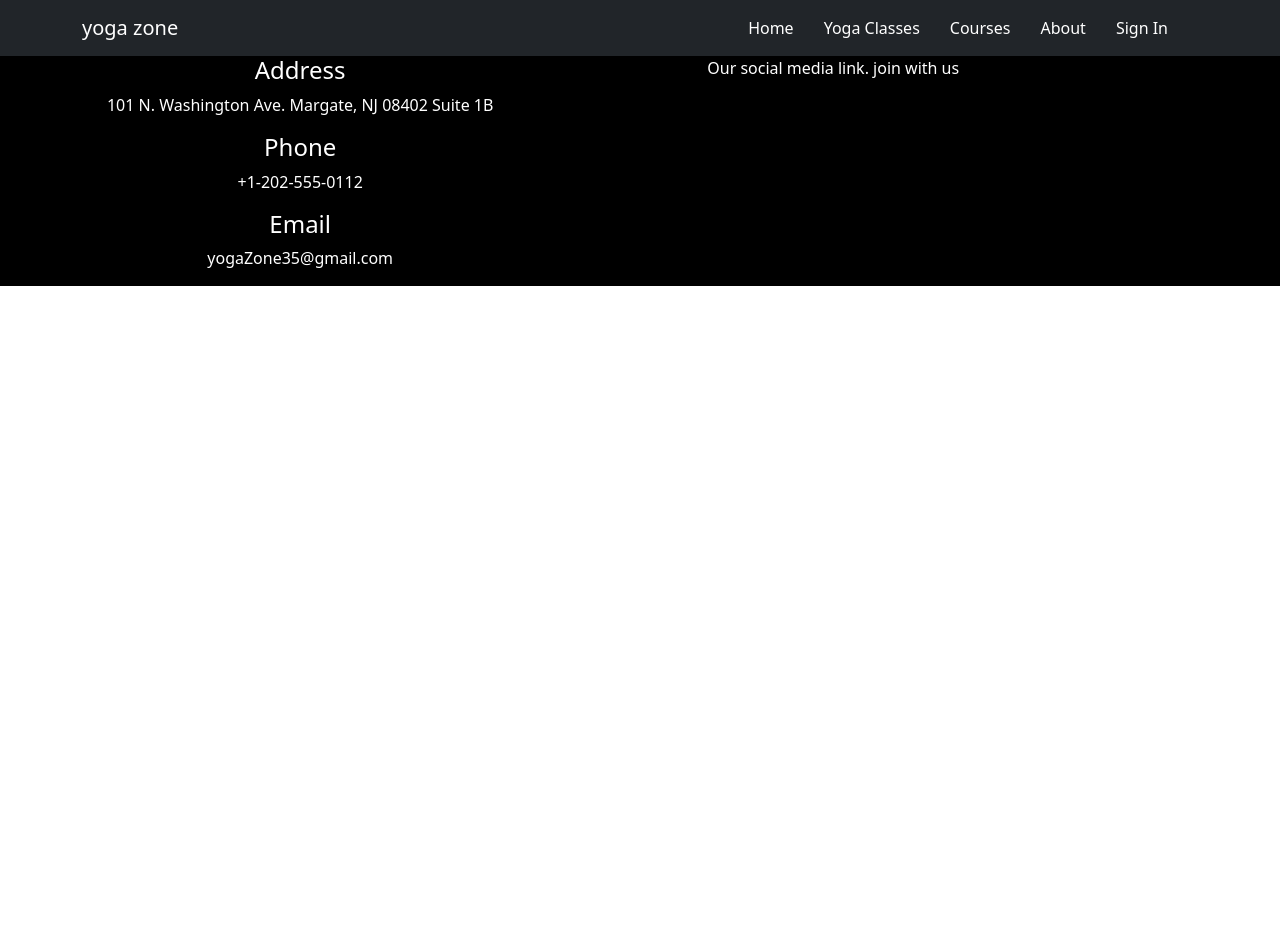
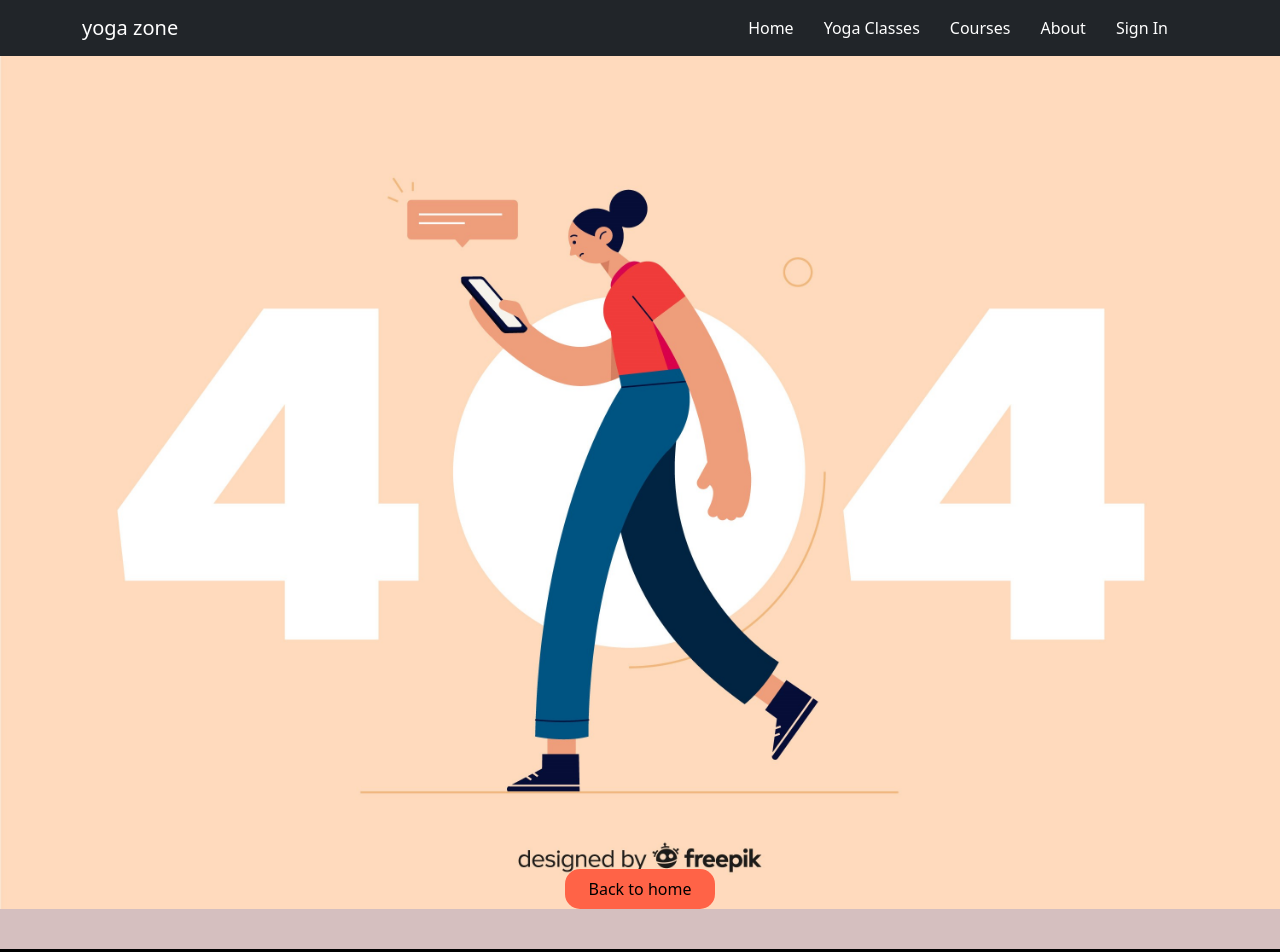
Before and after one commit to Alok-Codecamp/Yoga-zone, a React (Create React App) app: page /signIn in a window 1280 px wide. Shown: the top 952 px of the page. Before the commit the page ends 800 px from the top, so only its background shows below. Built offline with nearby package versions, Linux system fonts and the light colour scheme.

Commit message:
page not found added

```diff
--- a/public/myData.json
+++ b/public/myData.json
@@ -87,7 +87,7 @@
         "student": 40,
         "price": "$220",
         "package_detail": "Kundalini yoga is a form of yoga that involves chanting, singing, breathing exercises, and repetitive poses. Its purpose is to activate your Kundalini energy, or shakti. This is a spiritual energy that's said to be located at the base of your spine. ... Sometimes, the practice is also called “yoga of awareness.",
-        "thumbnail": "https://img.freepik.com/free-photo/side-view-woman-doing-yoga-outdoors_23-2148769556.jpg?size=338&ext=jpg"
+        "thumbnail": "https://image.freepik.com/free-photo/girl-sports-uniform-woman-white-background-sportswoman-with-short-haircut_1157-48276.jpg"
     },
     {
         "id": 10,
--- a/src/App.css
+++ b/src/App.css
@@ -1,5 +1,6 @@
 .App {
   text-align: center;
+  background-color: #D5BFBF;
 }
 
 .App-logo {
--- a/src/App.js
+++ b/src/App.js
@@ -6,6 +6,7 @@ import Home from './components/Home/Home';
 import Footer from './components/Footer/Footer';
 import Classes from './components/Classes/Classes';
 import Courses from './components/Courses/Courses';
+import NotFound from './components/NotFound/NotFound';
 
 function App() {
   return (
@@ -29,7 +30,7 @@ function App() {
         <About></About>
       </Route>
       <Route path="*">
-
+        <NotFound></NotFound>
       </Route>
      </Switch>
      <Footer></Footer>
--- a/src/components/Courses/Courses.js
+++ b/src/components/Courses/Courses.js
@@ -17,7 +17,7 @@ const Courses = () => {
             <Row xs={1} md={2} lg={4} className="g-4">
             {
                 courses.length===0?num.map(render=><Col>
-                <Loading></Loading></Col>)
+                <Loading key={render}></Loading></Col>)
                 :
                 courses.map(course=><Col>
                 <Course
--- a/src/components/Home/Home.css
+++ b/src/components/Home/Home.css
@@ -0,0 +1,3 @@
+/* .Body{
+    background-color: #D5BFBF;
+} */
--- a/src/components/Home/Home.js
+++ b/src/components/Home/Home.js
@@ -14,13 +14,13 @@ const Home = () => {
     },[])
       const sliceData=data.slice(0,4);
     return (
-        <div className="">
+        <div className="Body">
             <Slider className="slider"></Slider>
            <div className="my-5 mx-5 ">
            <Row xs={1} md={2} lg={4} className="g-4">
 
            {
-               sliceData.map(data=><Col>
+               sliceData.map(data=><Col key={data.id}>
                <HomeCard
                key={data.id}
                data={data}
--- a/src/components/NavBar/NavBar.js
+++ b/src/components/NavBar/NavBar.js
@@ -7,7 +7,7 @@ import img from '../../logo.png'
 const NavBar = () => {
     return (
         <div>
-             <Navbar collapseOnSelect expand="lg" bg="dark" variant="dark">
+             <Navbar  collapseOnSelect expand="lg" bg="dark" variant="dark">
   <Container>
   <Navbar.Brand >
   <NavLink to="/home" className="link-style">
--- /dev/null
+++ b/src/components/NotFound/NotFound.css
@@ -0,0 +1,7 @@
+.btn-backHome{
+    background-color: tomato;
+    border: none;
+    border-radius: 15px;
+    position: relative;
+    bottom: 40px;
+}
--- a/src/components/NotFound/NotFound.js
+++ b/src/components/NotFound/NotFound.js
@@ -1,9 +1,16 @@
 import React from 'react';
-
+import { useHistory } from 'react-router';
+import './NotFound.css'
+import img from './notFound.jpg'
 const NotFound = () => {
+    const history=useHistory();
+    const handleBackToHome=()=>{
+            history.push('/home')
+    }
     return (
-        <div>
-            <img src="" alt="" />
+        <div className="notFound">
+            <img src={img} alt="" className="w-100" />
+            <button onClick={handleBackToHome} className="btn-backHome px-4 py-2" >Back to home</button>
         </div>
     );
 };
```
Also changed, not shown: src/components/NavBar/NavBar.css (line endings or trailing spaces), src/components/NotFound/notFound.jpg (added).
